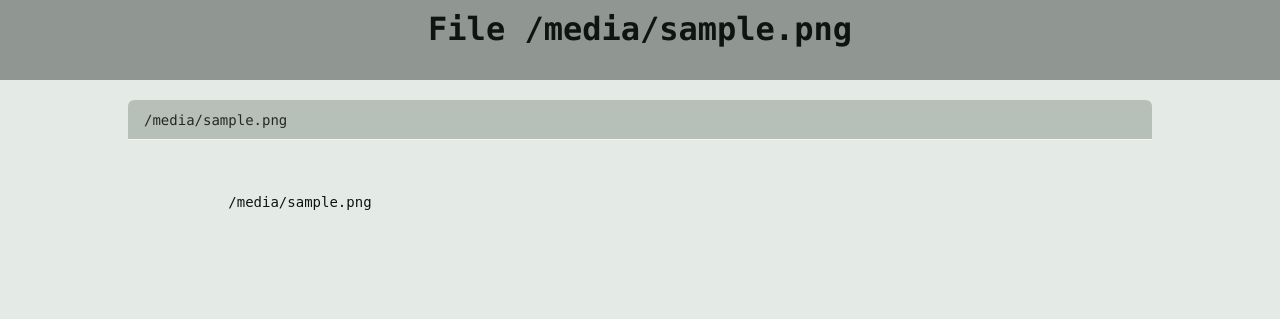
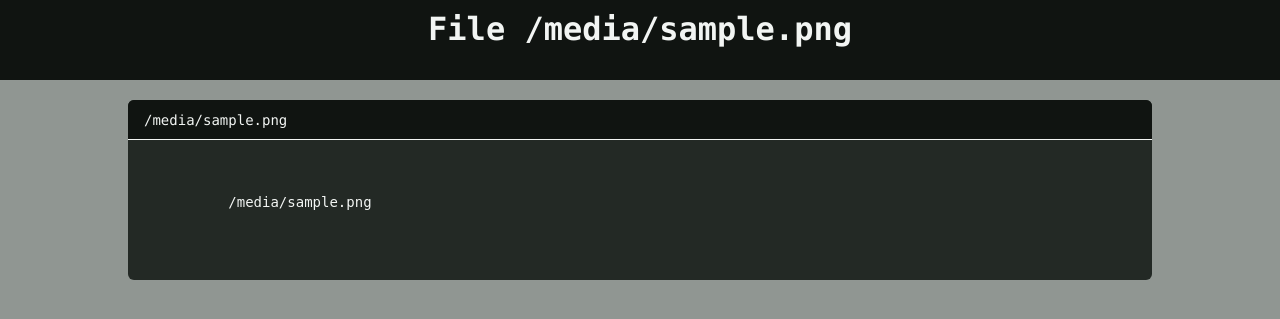
Before and after one commit to FroSty361/repo-retriever, a Flask app: template app/templates/result/file-view.html in a window 1280 px wide. Shown: the top 319 px of the page. Run offline with Flask 3, Linux system fonts and the light colour scheme; the template is opened without the code that fills it: most values are stand-ins (such as "Sample title", 1, 10 or a date in 2020).

Commit message:
feat: add dark mode css files

```diff
--- /dev/null
+++ b/app/static/css/base-dark.css
@@ -0,0 +1,34 @@
+body {
+    background-color: #909692;
+
+    margin: 0;
+    padding: 0;
+}
+
+header {
+    background-color: #101411;
+    height: 10vh;
+
+    display: flex;
+    justify-content: center;
+    align-items: center;
+
+    margin: 0;
+    padding: 0;
+    box-sizing: border-box;
+
+}
+
+header h1 {
+    margin-top: 0;
+}
+
+#title {
+    color: #F2F5F3;
+    font-family: 'Consolas', 'Menlo', 'DejaVu Sans Mono', 'Bitstream Vera Sans Mono', monospace;
+
+    font-size: 200%;
+
+    text-align: center;
+    justify-content: center;
+}
--- a/app/static/css/file-view.css
+++ b/app/static/css/file-view-dark.css
@@ -1,5 +1,5 @@
 .code-container {
-  background-color: #E4EBE6;
+  background-color: #232925;
   border-radius: 6px;
   overflow: hidden;
   max-width: 80vw;
@@ -8,13 +8,13 @@
 }
 
 .code-header {
-  background-color: #B6BFB8;
+  background-color: #101411;
   padding: 10px 16px;
   border-bottom: 1px solid #F2F5F3;
 }
 
 .file-name {
-  color: #232925;
+  color: #F2F5F3;
   font-size: 14px;
 }
 
@@ -25,7 +25,7 @@ pre {
 }
 
 code {
-  color: #101411;
+  color: #F2F5F3;
   font-size: 14px;
   line-height: 1.5;
   display: block;
--- a/app/templates/base.html
+++ b/app/templates/base.html
@@ -5,7 +5,7 @@
      <meta name="viewport" content="width=device-width, initial-scale=1.0">
     <title>{% block title %} RepoRetriever {% endblock %}</title>
     <link rel="icon" type="image/x-icon" href="{{ url_for('static', filename='images/icons/favicon.png') }}">
-    <link rel="stylesheet" href="{{ url_for('static', filename='css/base.css') }}">
+    <link rel="stylesheet" href="{{ url_for('static', filename='css/base-dark.css') }}">
 
     {% block stylesheets %}
     {% endblock %}
--- a/app/templates/home/index.html
+++ b/app/templates/home/index.html
@@ -2,7 +2,7 @@
 
 {% block stylesheets %}
 
-<link rel="stylesheet" href="{{ url_for('static', filename='css/index.css') }}">
+<link rel="stylesheet" href="{{ url_for('static', filename='css/index-dark.css') }}">
 
 {% endblock %}
 
--- a/app/templates/result/file-view.html
+++ b/app/templates/result/file-view.html
@@ -2,7 +2,7 @@
 
 {% block stylesheets %}
 
-<link rel="stylesheet" href="{{ url_for('static', filename='css/file-view.css') }}">
+<link rel="stylesheet" href="{{ url_for('static', filename='css/file-view-dark.css') }}">
 
 {% endblock %}
 
--- a/app/templates/result/result.html
+++ b/app/templates/result/result.html
@@ -2,7 +2,7 @@
 
 {% block stylesheets %}
 
-<link rel="stylesheet" href="{{ url_for('static', filename='css/result.css') }}">
+<link rel="stylesheet" href="{{ url_for('static', filename='css/result-dark.css') }}">
 
 {% endblock %}
 
```
Also changed, not shown: app/static/css/index-dark.css (added, +33 -0 lines), app/static/css/result-dark.css (added, +49 -0 lines).
